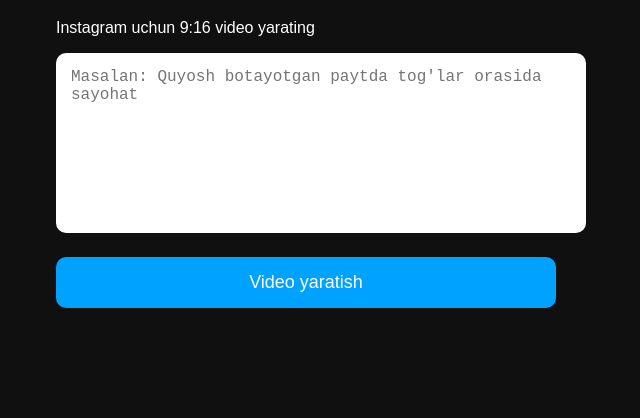
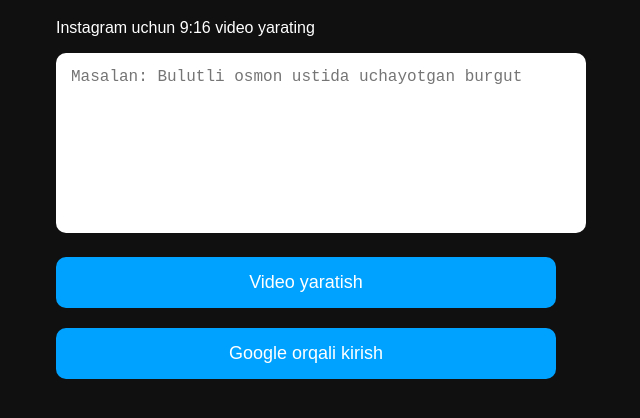
Before and after one commit to reelaiuz/ReelAI, a plain HTML site: page index.html in a window 1280 px wide. Shown: the part 82-500 px from the top of the page, without its empty margins (334-974 px from the left). Drawn offline with Linux system fonts and the light colour scheme.

Commit message:
Update index.html

```diff
--- a/index.html
+++ b/index.html
@@ -4,8 +4,11 @@
 <meta charset="UTF-8">
 <meta name="viewport" content="width=device-width, initial-scale=1.0">
 <title>ReelAI</title>
+
 <link rel="stylesheet" href="style.css">
+
 </head>
+
 <body>
 
 <div class="container">
@@ -14,10 +17,14 @@
 
 <p>Instagram uchun 9:16 video yarating</p>
 
-    <textarea id="prompt" placeholder="Masalan: Quyosh botayotgan paytda tog'lar orasida sayohat"></textarea>
+<textarea id="prompt" placeholder="Masalan: Bulutli osmon ustida uchayotgan burgut"></textarea>
 
 <button id="createBtn">
 Video yaratish
+</button>
+
+<button id="googleLogin">
+Google orqali kirish
 </button>
 
 <div id="result"></div>
```
Lines whose indentation alone changed are shown as unchanged.
